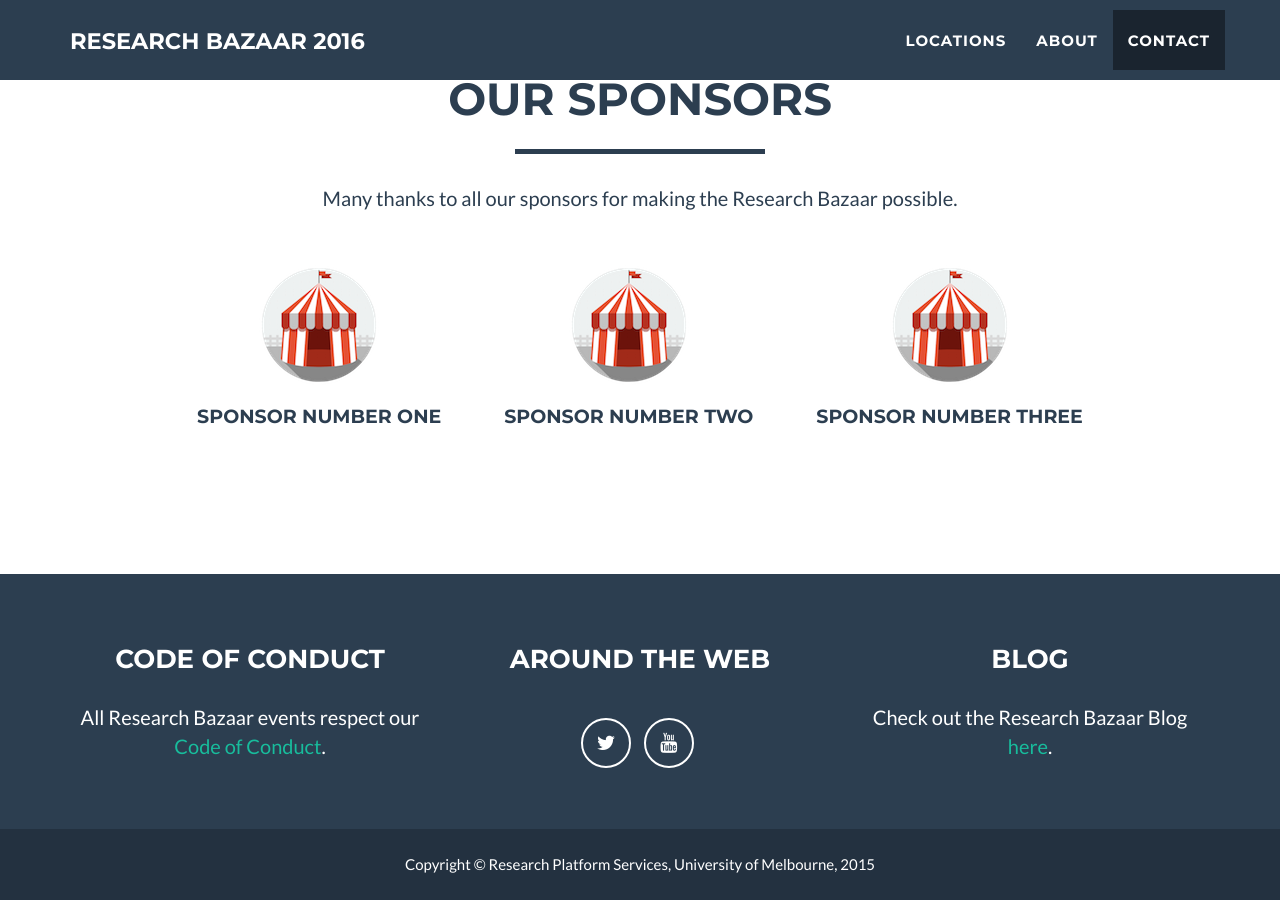
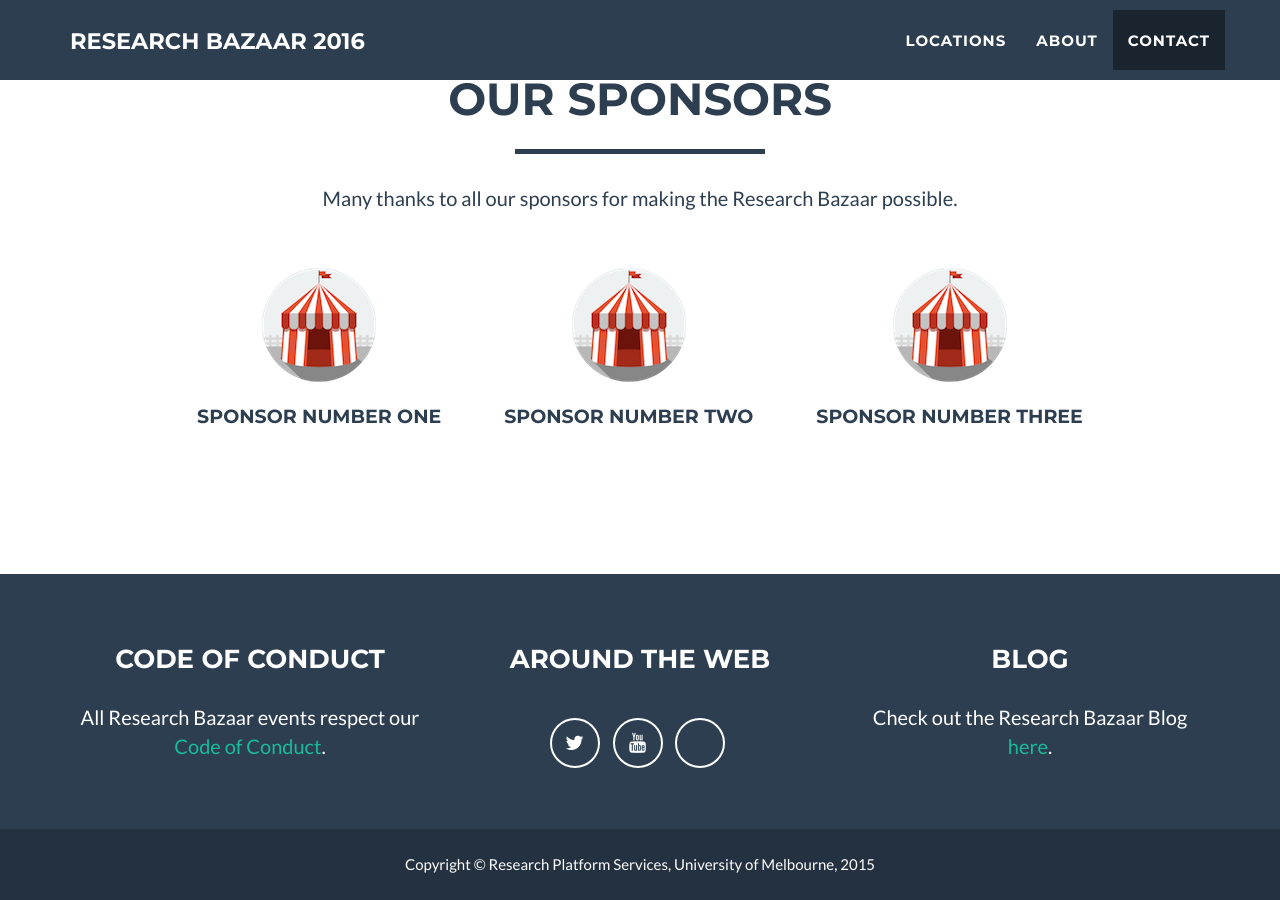
Before and after one commit to resbaz/resbaz-2016-02-01, a Jekyll site: the page built from index.html, in a window 1280 px wide and 900 px high, scrolled down 2390 px. Built offline with Jekyll 4.4.1, drawn with Linux system fonts in a browser that asks for light colours; nearby versions of some CDN libraries; a script that is not in the unit is left out; comment, search, counter and statistics services are not loaded.

Commit message:
Added gitter link

```diff
--- a/_includes/footer.html
+++ b/_includes/footer.html
@@ -15,6 +15,9 @@
                         </li>
                         <li>
                             <a href="https://www.youtube.com/user/ResBaz" class="btn-social btn-outline"><i class="fa fa-fw fa-youtube"></i></a>
+                        </li>
+                        <li>
+                            <a href="https://gitter.im/resbaz/resbaz" class="btn-social btn-outline"><i class="fa fa-fw fa-commenting"></i></a>
                         </li>
                     </ul>
                 </div>
```
